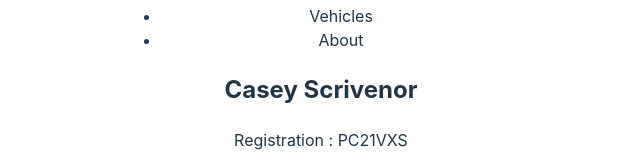
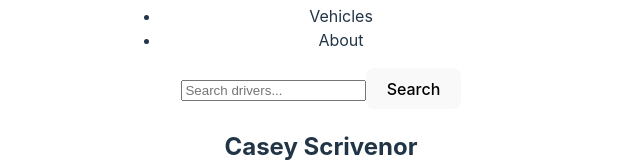
Before and after one commit to PovilasU/Logicstics_Full_stack_Dev_technical_task, a React (Vite) app: page / in a window 1280 px wide. Shown: the part 398-560 px from the top of the page, without its empty margins (319-959 px from the left). Built offline with nearby package versions, Linux system fonts and the light colour scheme.

Commit message:
fixed drivers search

```diff
--- a/src/App.jsx
+++ b/src/App.jsx
@@ -10,7 +10,7 @@ import MenuItemPage from "./pages/MenuItemPage";
 import "./App.css";
 
 const App = () => {
-  const [drivers, setDrivers] = useState(driversData);
+  const [drivers, setDrivers] = useState(driversData.data);
   const [menuItems, setMenuItems] = useState(menuData);
 
   useEffect(() => {
@@ -18,23 +18,21 @@ const App = () => {
   }, []);
 
   const handleSearch = (searchTerm) => {
-    const filteredDrivers = driversData.filter(
+    const filteredDrivers = driversData.data.filter(
       (driver) =>
         driver.surname.toLowerCase().includes(searchTerm.toLowerCase()) ||
         driver.vehicleRegistration
           .toLowerCase()
           .includes(searchTerm.toLowerCase())
     );
+
     setDrivers(filteredDrivers);
   };
-
-  console.log(menuItems);
 
   return (
     <Router>
       <div>
         <Header />
-        {/* <MenuList menuItems={menuItems} /> */}
         <MenuList menuItems={menuItems.data} />
         <Routes>
           <Route path="/menu/:id" element={<MenuItemPage />} />
@@ -42,8 +40,8 @@ const App = () => {
             path="/"
             element={
               <>
-                {/* <SearchBox onSearch={handleSearch} /> */}
-                <DriverList drivers={drivers.data} />
+                <SearchBox onSearch={handleSearch} />
+                <DriverList drivers={drivers} />
               </>
             }
           />
```
